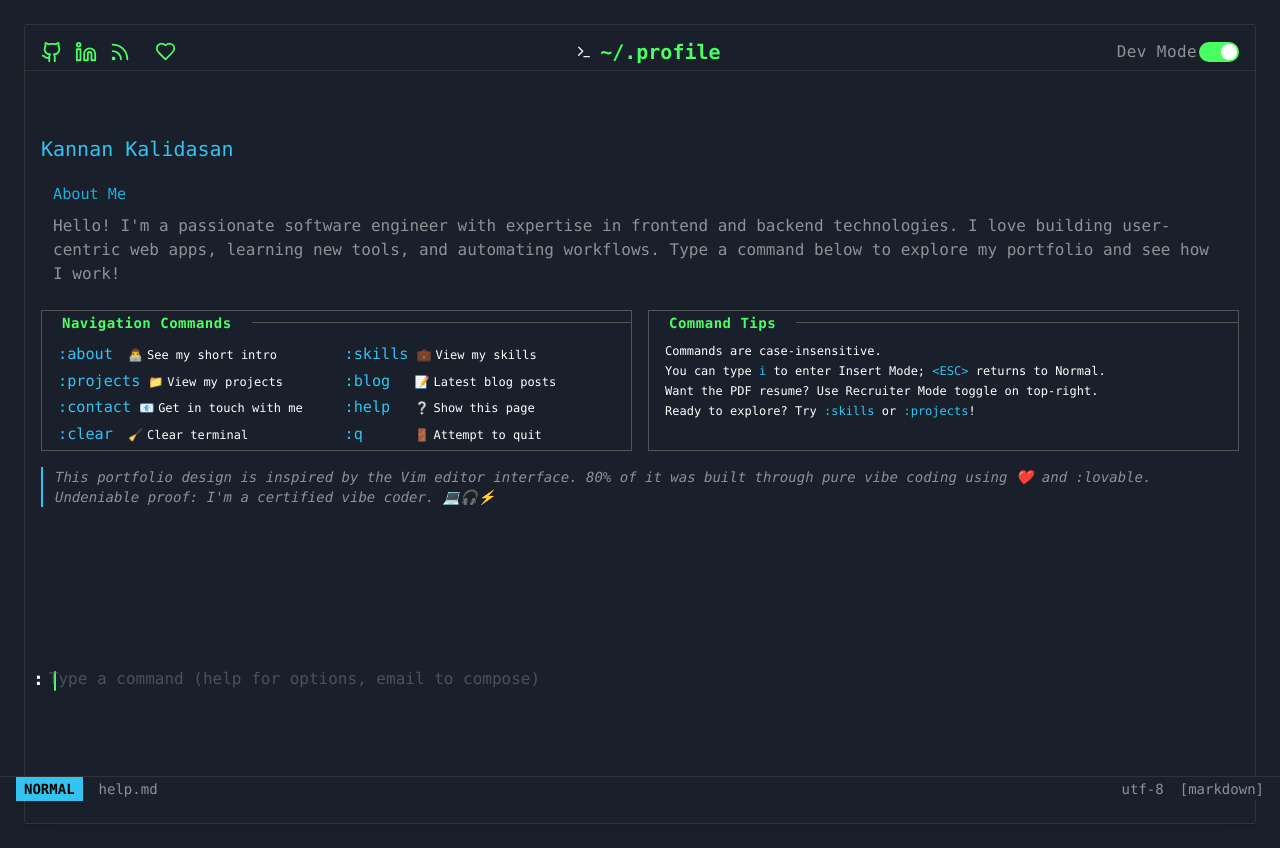
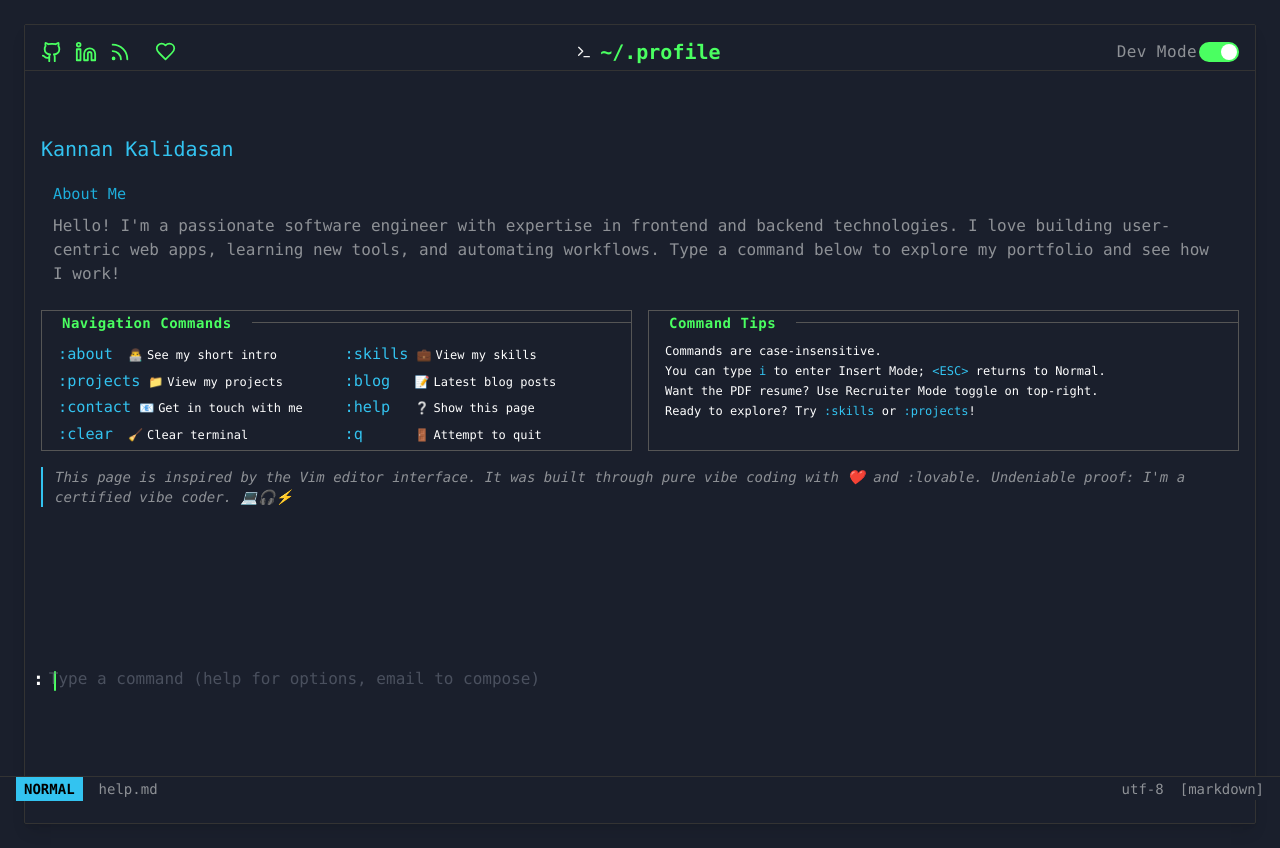
Before and after one commit to kannandreams/kannandreams.github.io, a React (Vite) app: page / in a window 1280 px wide. Built offline with nearby package versions, Linux system fonts and the light colour scheme.

Commit message:
Code edited in Lovable Code Editor
Edited UI in Lovable

```diff
--- a/src/components/VimHelp.tsx
+++ b/src/components/VimHelp.tsx
@@ -92,7 +92,7 @@ const VimHelp: React.FC<{ activeSection?: string }> = ({ activeSection }) => {
           </div>
           <div className="text-terminal-muted italic border-l-2 border-terminal-accent pl-3 mt-2 text-sm">
             <p>
-              This portfolio design is inspired by the Vim editor interface. 80% of it was built through pure vibe coding using ❤️ and :lovable.
+              This page is inspired by the Vim editor interface. It was built through pure vibe coding with ❤️ and :lovable.
               Undeniable proof: I'm a certified vibe coder. 💻🎧⚡
             </p>
           </div>
```
